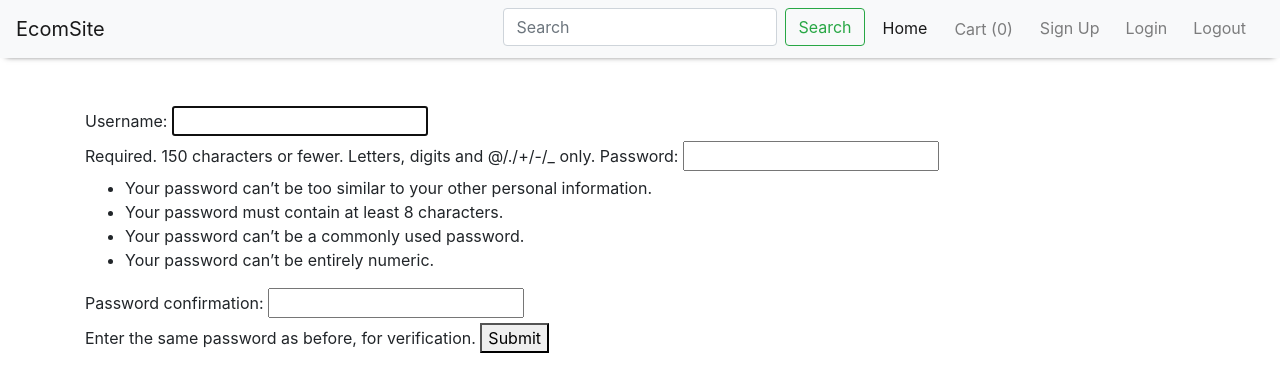
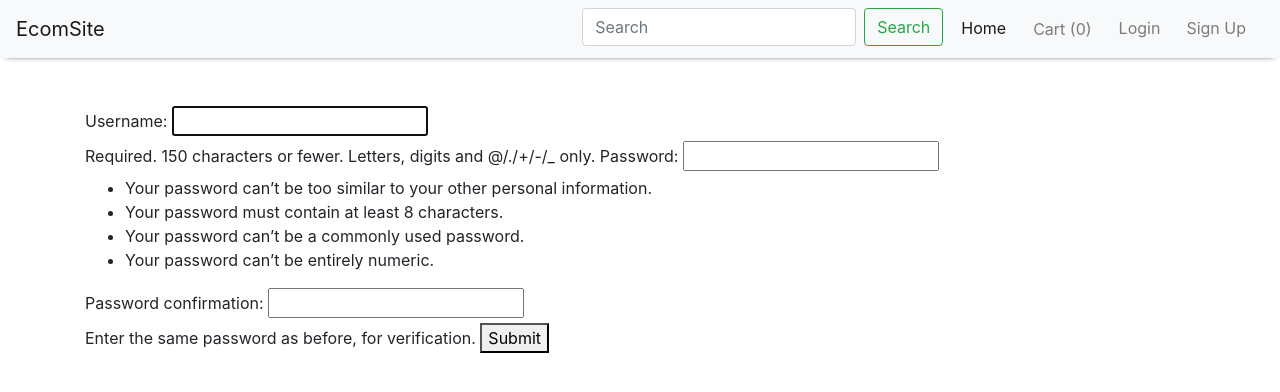
Before and after one commit to sahilsh4rma/Ecom, a Django app: page /accounts/register/ in a window 1280 px wide. Shown: the top 392 px of the page. Run offline with Django 4.2, Linux system fonts and the light colour scheme; some libraries are stand-ins or nearby versions.

Commit message:
create the accounts app and authentication functionality

```diff
--- a/accounts/templates/accounts/login.html
+++ b/accounts/templates/accounts/login.html
@@ -0,0 +1,5 @@
+<form method="POST">
+    {% csrf_token %}
+    {{form}}
+    <button>Login</button>
+</form>
--- a/accounts/urls.py
+++ b/accounts/urls.py
@@ -1,8 +1,11 @@
 from django.urls import path,include
 from . import views
+from django.contrib.auth import views as auth_views
 
 app_name ='accounts'
 
 urlpatterns =[
-    path('register/',views.register,name='register')
+    path('register/',views.register,name='register'),
+    path('login/', auth_views.LoginView.as_view(template_name = 'accounts/login.html'),name='login'),
+    path('logout/', auth_views.LogoutView.as_view(template_name = 'accounts/logout.html'),name='logout'),
 ]
--- a/ecomsite/settings.py
+++ b/ecomsite/settings.py
@@ -120,6 +120,7 @@ USE_TZ = True
 STATIC_URL = 'static/'
 MEDIA_ROOT = BASE_DIR /  'images'
 MEDIA_URL = '/images/'
+LOGIN_REDIRECT_URL = 'shop:index'
 
 # Default primary key field type
 # https://docs.djangoproject.com/en/4.2/ref/settings/#default-auto-field
--- a/ecomsite/urls.py
+++ b/ecomsite/urls.py
@@ -23,6 +23,6 @@ from shop import views
 
 urlpatterns = [
     path('admin/', admin.site.urls),
-    path('/',include('shop.urls')),
+    path('',include('shop.urls')),
     path('accounts/',include('accounts.urls')),
 ] + static(settings.MEDIA_URL, document_root = settings.MEDIA_ROOT)
--- a/shop/models.py
+++ b/shop/models.py
@@ -12,7 +12,7 @@ class Product(models.Model):
     image = models.CharField(max_length = 500)
 
 class Order(models.Model):
-    user = models.ForeignKey(User, on_delete = models.CASCADE)
+    user = models.ForeignKey(User, on_delete = models.CASCADE , default = 1)
     items = models.CharField(max_length =1000)
     name = models.CharField(max_length =200)
     email = models.CharField(max_length =200)
--- a/shop/templates/shop/base.html
+++ b/shop/templates/shop/base.html
@@ -34,15 +34,18 @@
                     Cart (0)
                 </button>
             </li>
+            {% if user.is_authenticated %}
+            <li class="nav-item">
+                <a class="nav-link" href="{% url 'accounts:logout' %}">Logout</a>
+            </li>
+            {% else %}
+            <li class="nav-item">
+                <a class="nav-link" href="{% url 'accounts:login' %}">Login</a>
+            </li>
             <li class="nav-item">
                 <a class="nav-link" href="{% url 'accounts:register' %}">Sign Up</a>
             </li>
-            <li class="nav-item">
-                <a class="nav-link" href="#">Login</a>
-            </li>
-            <li class="nav-item">
-                <a class="nav-link" href="#">Logout</a>
-            </li>
+            {% endif %}
         </ul>
     </div>
 </nav>
@@ -94,7 +97,8 @@
             }
             else{
                 // Add a button inside the popover content
-                cartString += "<a href='/checkout' class='btn btn-primary mt-2' id='checkout'>Checkout</a>";
+                cartString += "<a href='/checkout' class='btn btn-primary mt-1' id='checkout'>Checkout</a>";
+                // cartString += "<a href='{% url 'shop:index' %}' class='btn btn-primary mt-1' id='clear'>clear</a>";
             }
 
             document.getElementById("cart").setAttribute('data-content', cartString);
--- a/shop/views.py
+++ b/shop/views.py
@@ -1,6 +1,7 @@
 from django.shortcuts import render
 from .models import Product, Order
 from django.core.paginator import Paginator
+from django.contrib.auth.decorators import login_required
 # Create your views here.
 
 
@@ -18,6 +19,7 @@ def detail(request, product_id):
     product =  Product.objects.get(pk = product_id)
     return render(request,'shop/detail.html',{'product' : product})
 
+@login_required
 def checkout(request):
     if request.method == "POST":
         items =request.POST.get("items","")
```
Also changed, not shown: accounts/templates/accounts/logout.html (added), db.sqlite3, shop/migrations/0006_order_user.py (added).
